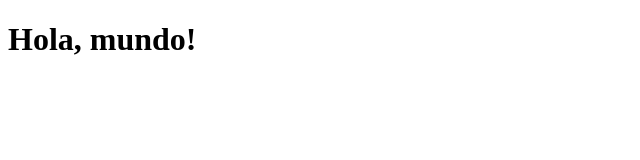
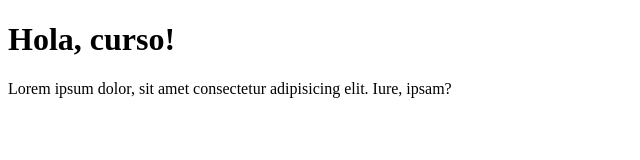
Before and after one commit to PaulaVarrone/clase10, a plain HTML site: page index.html in a window 1280 px wide. Shown: the whole page, without its empty margins (0-640 px from the left). Drawn offline with Linux system fonts and the light colour scheme.

Commit message:
Agregue un parrafo

```diff
--- a/index.html
+++ b/index.html
@@ -7,7 +7,8 @@
 </head>
 <body>
 
-<h1>Hola, mundo!</h1>
+<h1>Hola, curso!</h1>
+<p>Lorem ipsum dolor, sit amet consectetur adipisicing elit. Iure, ipsam?</p>
 
 </body>
 </html>
```
Also changed, not shown: CSS/estilo.css (added).
